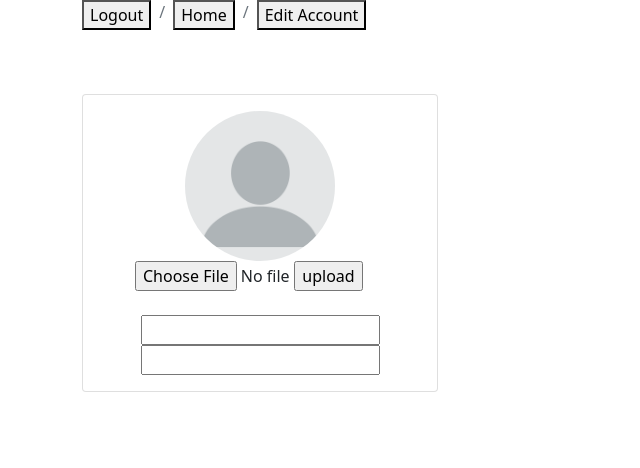
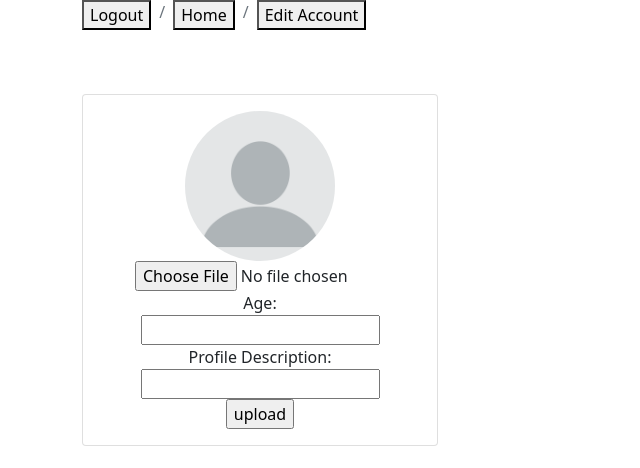
Before and after one commit to 210927-JavaFS/heartbeat-synergy-frontend, an Angular app in the folder synergy-project2-static/: page /edit-profile-page in a window 1280 px wide. Shown: the top 468 px of the page, without its empty margins (0-640 px from the left). Built offline with nearby package versions, Linux system fonts and the light colour scheme.

Commit message:
Successful edit profile picture

```diff
--- a/synergy-project2-static/src/app/edit-profile-page/edit-profile-page.component.html
+++ b/synergy-project2-static/src/app/edit-profile-page/edit-profile-page.component.html
@@ -24,17 +24,21 @@
                     <img src="/assets/blank-profile.png" alt="Admin" class="rounded-circle" width="150">
                 </ng-template>
                 <div class="container row">
-                    <div class="col-md-6">
+                    <div class="col-md-12">
                         <input type="file" (change)="onFileChange($event)">
                     </div>
-                    <div class="col-md-6">
-                        <input type="button" (click)="onUpload()" value="upload">
+                    <div class="col-md-12">
+                        <label for="age">Age:</label>
+                        <input [(ngModel)]="age" id="age">
+                    </div>
+                    <div class="col-md-12">
+                        <label for="age">Profile Description:</label>
+                        <input [(ngModel)]="profileDescription" id="profileDescription">
                     </div>
                 </div>
-                <div class="mt-3">
-                    <h4></h4>
-                    <input [(ngModel)]="age" id="age">
-                    <input [(ngModel)]="profileDescription" id="profileDescription">
+
+                <div class="col-md-6">
+                    <input type="button" (click)="onUpload()" value="upload">
                 </div>
                 </div>
             </div>
--- a/synergy-project2-static/src/app/services/account.service.ts
+++ b/synergy-project2-static/src/app/services/account.service.ts
@@ -187,13 +187,6 @@ export class AccountService {
     if(file===null)return;
     const uploadImageData = new FormData();
     uploadImageData.append('image', file, file.name);
-    this.http.post(this.serverUrl+'/account/'+ userId+'/photo', uploadImageData, {observe:'response'})
-    .subscribe((response)=> {
-    if(response.status ===201){
-      console.log("upload success");
-    }
-    else
-      console.log("upload not successful");
-    });
+    return this.http.post(this.serverUrl+'/account/'+ userId+'/photo', uploadImageData, {observe:'response'});
   }
 }
```
Also changed, not shown: synergy-project2-static/src/app/edit-profile-page/edit-profile-page.component.ts (+13 -2 lines).
